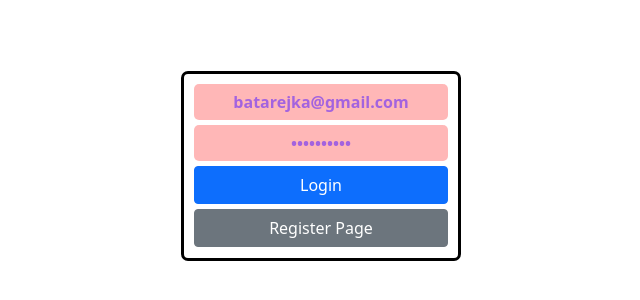
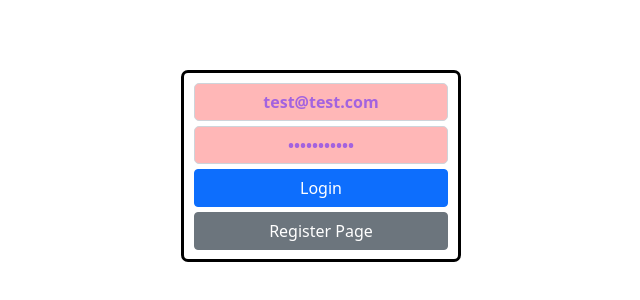
Before and after one commit to TalanVladimir/my-react, a React app: page /login in a window 1280 px wide. Shown: the part 234-534 px from the top of the page, without its empty margins (319-959 px from the left). Built offline with nearby package versions, Linux system fonts and the light colour scheme; no server answers.

Commit message:
fork: add button press effect

```diff
--- a/src/components/Login/Login.tsx
+++ b/src/components/Login/Login.tsx
@@ -5,6 +5,9 @@ import { Link, useHistory } from "react-router-dom";
 
 import { useAuthState } from "react-firebase-hooks/auth";
 import { auth, login } from "../../services/firebase";
+
+// import { Spinner } from "react-bootstrap";
+import Spinner from "../Spinner";
 
 import "./styles.scss";
 
@@ -16,8 +19,8 @@ const Login = () => {
 
   const history = useHistory();
 
-  const defEmail = "batarejka@gmail.com";
-  const defPassword = "mypassword";
+  const defEmail = "test@test.com";
+  const defPassword = "TestTest123";
 
   useEffect(() => {
     setEmail(defEmail);
@@ -32,20 +35,21 @@ const Login = () => {
     if (user) history.replace("/buy");
   }, [user, loading]);
 
-  useEffect(() => {
-    if (error) {
-      alert("error detected");
-    }
-  }, [error]);
-
   const handleSubmit = async (event: { preventDefault: () => void }) => {
     event.preventDefault();
     login(email, password);
 
-    setTimeout(() => setWrong(true), 500);
+    setWrong(true);
+    setTimeout(() => {
+      setWrong(false);
+    }, 2000);
   };
 
   return (
+    <>
+      {loading ? (
+        <Spinner />
+      ) : (
         <Form className='login' onSubmit={handleSubmit}>
           <Form.Group>
             <Form.Control
@@ -53,7 +57,6 @@ const Login = () => {
               type='text'
               placeholder='Email'
               value={email}
-          className={wrong ? "wrong" : ""}
               onChange={(e) => setEmail(e.target.value)}
             />
           </Form.Group>
@@ -64,11 +67,10 @@ const Login = () => {
               type='password'
               placeholder='Password'
               value={password}
-          className={wrong ? "wrong" : ""}
               onChange={(e) => setPassword(e.target.value)}
             />
           </Form.Group>
-      <Button variant='primary' type='submit'>
+          <Button variant='primary' type='submit' disabled={wrong}>
             Login
           </Button>
           <Button
@@ -81,6 +83,8 @@ const Login = () => {
             Register Page
           </Button>
         </Form>
+      )}
+    </>
   );
 };
 
--- a/src/components/Login/styles.scss
+++ b/src/components/Login/styles.scss
@@ -3,8 +3,8 @@ $borders-radius: 5px;
 .login {
   background: #fff;
   top: 50%;
-  margin-top: -95px;
-  height: 190px;
+  margin-top: -96px;
+  height: 192px;
   left: 50%;
   margin-left: -140px;
   position: absolute;
@@ -24,11 +24,6 @@ $borders-radius: 5px;
     font-weight: 900;
     text-align: center;
     background: rgb(255, 183, 183);
-    border: 0px solid #000;
-
-    &.wrong {
-      color: #f00;
-    }
   }
 
   a,
--- a/src/components/Register/Register.tsx
+++ b/src/components/Register/Register.tsx
@@ -12,6 +12,8 @@ const Register = () => {
   const [email, setEmail] = useState("");
   const [password, setPassword] = useState("");
   const [user, loading, error] = useAuthState(auth);
+  const [wrong, setWrong] = useState<boolean>(false);
+
   const history = useHistory();
 
   useEffect(() => {
@@ -25,6 +27,11 @@ const Register = () => {
   const handleSubmit = (event: { preventDefault: () => void }) => {
     event.preventDefault();
     register(email, password);
+
+    setWrong(true);
+    setTimeout(() => {
+      setWrong(false);
+    }, 2000);
   };
 
   return (
@@ -44,7 +51,7 @@ const Register = () => {
           onChange={(e) => setPassword(e.target.value)}
         />
       </Form.Group>
-      <Button variant='primary' type='submit'>
+      <Button variant='primary' type='submit' disabled={wrong}>
         Register
       </Button>
       <Button
--- a/src/components/Register/styles.scss
+++ b/src/components/Register/styles.scss
@@ -3,8 +3,8 @@ $borders-radius: 5px;
 .register {
   background: #fff;
   top: 50%;
-  margin-top: -95px;
-  height: 190px;
+  margin-top: -96px;
+  height: 192px;
   left: 50%;
   margin-left: -140px;
   position: absolute;
@@ -24,7 +24,6 @@ $borders-radius: 5px;
     font-weight: 900;
     text-align: center;
     background: rgb(255, 183, 183);
-    border: 0px solid #000;
   }
 
   a,
```
Lines whose indentation alone changed are shown as unchanged.
